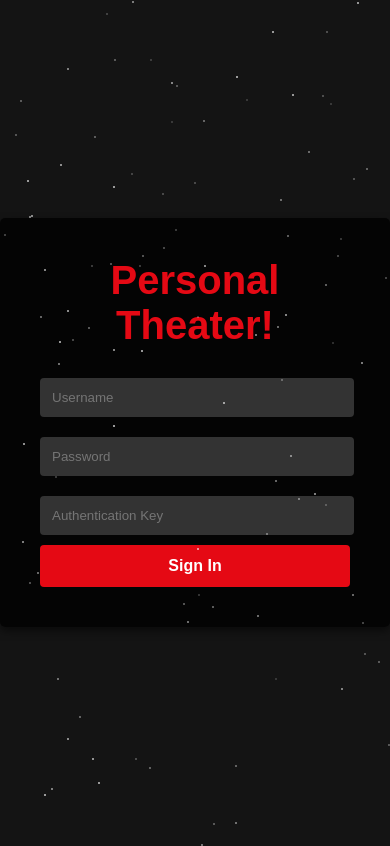
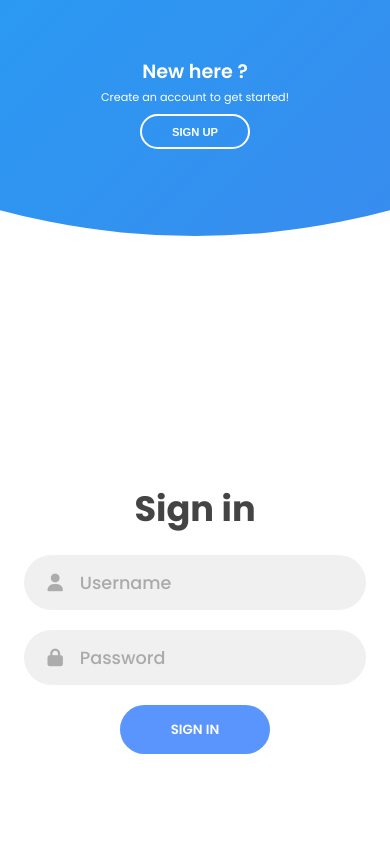
Before and after one commit to MohammadYeaman/MyTheater, a plain HTML site: page index.html in a window 390 px wide. Drawn offline with Linux system fonts and the light colour scheme.

Commit message:
Add files via upload

```diff
--- /dev/null
+++ b/index.css
@@ -0,0 +1,400 @@
+@import url("https://fonts.googleapis.com/css2?family=Poppins:wght@200;300;400;500;600;700;800&display=swap");
+
+* {
+  margin: 0;
+  padding: 0;
+  box-sizing: border-box;
+}
+
+body,
+input {
+  font-family: "Poppins", sans-serif;
+}
+
+.container {
+  position: relative;
+  width: 100%;
+  background-color: #fff;
+  min-height: 100vh;
+  overflow: hidden;
+}
+
+.forms-container {
+  position: absolute;
+  width: 100%;
+  height: 100%;
+  top: 0;
+  left: 0;
+}
+
+.signin-signup {
+  position: absolute;
+  top: 50%;
+  transform: translate(-50%, -50%);
+  left: 75%;
+  width: 50%;
+  transition: 1s 0.7s ease-in-out;
+  display: grid;
+  grid-template-columns: 1fr;
+  z-index: 5;
+}
+
+form {
+  display: flex;
+  align-items: center;
+  justify-content: center;
+  flex-direction: column;
+  padding: 0rem 5rem;
+  transition: all 0.2s 0.7s;
+  overflow: hidden;
+  grid-column: 1 / 2;
+  grid-row: 1 / 2;
+}
+
+form.sign-up-form {
+  opacity: 0;
+  z-index: 1;
+}
+
+form.sign-in-form {
+  z-index: 2;
+}
+
+.title {
+  font-size: 2.2rem;
+  color: #444;
+  margin-bottom: 10px;
+}
+
+.input-field {
+  max-width: 380px;
+  width: 100%;
+  background-color: #f0f0f0;
+  margin: 10px 0;
+  height: 55px;
+  border-radius: 55px;
+  display: grid;
+  grid-template-columns: 15% 85%;
+  padding: 0 0.4rem;
+  position: relative;
+}
+
+.input-field i {
+  text-align: center;
+  line-height: 55px;
+  color: #acacac;
+  transition: 0.5s;
+  font-size: 1.1rem;
+}
+
+.input-field input {
+  background: none;
+  outline: none;
+  border: none;
+  line-height: 1;
+  font-weight: 600;
+  font-size: 1.1rem;
+  color: #333;
+}
+
+.input-field input::placeholder {
+  color: #aaa;
+  font-weight: 500;
+}
+
+.social-text {
+  padding: 0.7rem 0;
+  font-size: 1rem;
+}
+
+.social-media {
+  display: flex;
+  justify-content: center;
+}
+
+.social-icon {
+  height: 46px;
+  width: 46px;
+  display: flex;
+  justify-content: center;
+  align-items: center;
+  margin: 0 0.45rem;
+  color: #333;
+  border-radius: 50%;
+  border: 1px solid #333;
+  text-decoration: none;
+  font-size: 1.1rem;
+  transition: 0.3s;
+}
+
+.social-icon:hover {
+  color: #4481eb;
+  border-color: #4481eb;
+}
+
+.btn {
+  width: 150px;
+  background-color: #5995fd;
+  border: none;
+  outline: none;
+  height: 49px;
+  border-radius: 49px;
+  color: #fff;
+  text-transform: uppercase;
+  font-weight: 600;
+  margin: 10px 0;
+  cursor: pointer;
+  transition: 0.5s;
+}
+
+.btn:hover {
+  background-color: #4d84e2;
+}
+.panels-container {
+  position: absolute;
+  height: 100%;
+  width: 100%;
+  top: 0;
+  left: 0;
+  display: grid;
+  grid-template-columns: repeat(2, 1fr);
+}
+
+.container:before {
+  content: "";
+  position: absolute;
+  height: 2000px;
+  width: 2000px;
+  top: -10%;
+  right: 48%;
+  transform: translateY(-50%);
+  background-image: linear-gradient(-45deg, #4481eb 0%, #04befe 100%);
+  transition: 1.8s ease-in-out;
+  border-radius: 50%;
+  z-index: 6;
+}
+
+.image {
+  width: 100%;
+  transition: transform 1.1s ease-in-out;
+  transition-delay: 0.4s;
+}
+
+.panel {
+  display: flex;
+  flex-direction: column;
+  align-items: flex-end;
+  justify-content: space-around;
+  text-align: center;
+  z-index: 6;
+}
+
+.left-panel {
+  pointer-events: all;
+  padding: 3rem 17% 2rem 12%;
+}
+
+.right-panel {
+  pointer-events: none;
+  padding: 3rem 12% 2rem 17%;
+}
+
+.panel .content {
+  color: #fff;
+  transition: transform 0.9s ease-in-out;
+  transition-delay: 0.6s;
+}
+
+.panel h3 {
+  font-weight: 600;
+  line-height: 1;
+  font-size: 1.5rem;
+}
+
+.panel p {
+  font-size: 0.95rem;
+  padding: 0.7rem 0;
+}
+
+.btn.transparent {
+  margin: 0;
+  background: none;
+  border: 2px solid #fff;
+  width: 130px;
+  height: 41px;
+  font-weight: 600;
+  font-size: 0.8rem;
+}
+
+.right-panel .image,
+.right-panel .content {
+  transform: translateX(800px);
+}
+
+/* ANIMATION */
+
+.container.sign-up-mode:before {
+  transform: translate(100%, -50%);
+  right: 52%;
+}
+
+.container.sign-up-mode .left-panel .image,
+.container.sign-up-mode .left-panel .content {
+  transform: translateX(-800px);
+}
+
+.container.sign-up-mode .signin-signup {
+  left: 25%;
+}
+
+.container.sign-up-mode form.sign-up-form {
+  opacity: 1;
+  z-index: 2;
+}
+
+.container.sign-up-mode form.sign-in-form {
+  opacity: 0;
+  z-index: 1;
+}
+
+.container.sign-up-mode .right-panel .image,
+.container.sign-up-mode .right-panel .content {
+  transform: translateX(0%);
+}
+
+.container.sign-up-mode .left-panel {
+  pointer-events: none;
+}
+
+.container.sign-up-mode .right-panel {
+  pointer-events: all;
+}
+
+@media (max-width: 870px) {
+  .container {
+    min-height: 800px;
+    height: 100vh;
+  }
+  .signin-signup {
+    width: 100%;
+    top: 95%;
+    transform: translate(-50%, -100%);
+    transition: 1s 0.8s ease-in-out;
+  }
+
+  .signin-signup,
+  .container.sign-up-mode .signin-signup {
+    left: 50%;
+  }
+
+  .panels-container {
+    grid-template-columns: 1fr;
+    grid-template-rows: 1fr 2fr 1fr;
+  }
+
+  .panel {
+    flex-direction: row;
+    justify-content: space-around;
+    align-items: center;
+    padding: 2.5rem 8%;
+    grid-column: 1 / 2;
+  }
+
+  .right-panel {
+    grid-row: 3 / 4;
+  }
+
+  .left-panel {
+    grid-row: 1 / 2;
+  }
+
+  .image {
+    width: 200px;
+    transition: transform 0.9s ease-in-out;
+    transition-delay: 0.6s;
+  }
+
+  .panel .content {
+    padding-right: 15%;
+    transition: transform 0.9s ease-in-out;
+    transition-delay: 0.8s;
+  }
+
+  .panel h3 {
+    font-size: 1.2rem;
+  }
+
+  .panel p {
+    font-size: 0.7rem;
+    padding: 0.5rem 0;
+  }
+
+  .btn.transparent {
+    width: 110px;
+    height: 35px;
+    font-size: 0.7rem;
+  }
+
+  .container:before {
+    width: 1500px;
+    height: 1500px;
+    transform: translateX(-50%);
+    left: 30%;
+    bottom: 68%;
+    right: initial;
+    top: initial;
+    transition: 2s ease-in-out;
+  }
+
+  .container.sign-up-mode:before {
+    transform: translate(-50%, 100%);
+    bottom: 32%;
+    right: initial;
+  }
+
+  .container.sign-up-mode .left-panel .image,
+  .container.sign-up-mode .left-panel .content {
+    transform: translateY(-300px);
+  }
+
+  .container.sign-up-mode .right-panel .image,
+  .container.sign-up-mode .right-panel .content {
+    transform: translateY(0px);
+  }
+
+  .right-panel .image,
+  .right-panel .content {
+    transform: translateY(300px);
+  }
+
+  .container.sign-up-mode .signin-signup {
+    top: 5%;
+    transform: translate(-50%, 0);
+  }
+}
+
+@media (max-width: 570px) {
+  form {
+    padding: 0 1.5rem;
+  }
+
+  .image {
+    display: none;
+  }
+  .panel .content {
+    padding: 0.5rem 1rem;
+  }
+  .container {
+    padding: 1.5rem;
+  }
+
+  .container:before {
+    bottom: 72%;
+    left: 50%;
+  }
+
+  .container.sign-up-mode:before {
+    bottom: 28%;
+    left: 50%;
+  }
+}
--- a/index.html
+++ b/index.html
@@ -1,133 +1,78 @@
 <!DOCTYPE html>
 <html lang="en">
-<head>
-    <meta charset="UTF-8">
-    <meta name="viewport" content="width=device-width, initial-scale=1.0, maximum-scale=1.0, user-scalable=no">
-    <title>Movie Theater Login</title>
-    <style>
-        body {
-            font-family: sans-serif;
-            margin: 0;
-            display: flex;
-            justify-content: center;
-            align-items: center;
-            height: 100vh;
-            background-color: #141414; /* Netflix dark background */
-            color: #e1e1e1; /* Netflix text color */
-            overflow: hidden;
-        }
+  <head>
+    <meta charset="UTF-8" />
+    <meta name="viewport" content="width=device-width, initial-scale=1.0" />
+    <script
+      src="https://kit.fontawesome.com/64d58efce2.js"
+      crossorigin="anonymous"
+    ></script>
+    <link rel="stylesheet" href="index.css" />
+    <title>Sign-In or Sign-Up</title>
+  </head>
+  <body>
+    <div class="container">
+      <div class="forms-container">
+        <div class="signin-signup">
+          <form action="#" class="sign-in-form" id="loginForm">
+            <h2 class="title">Sign in</h2>
+            <div class="input-field">
+              <i class="fas fa-user"></i>
+              <input type="text" placeholder="Username" />
+            </div>
+            <div class="input-field">
+              <i class="fas fa-lock"></i>
+              <input type="password" placeholder="Password" id="authKey" />
+            </div>
+            <input type="submit" value="Sign In" class="btn solid" />
+          </form>
+          <form action="#" class="sign-up-form">
+            <h2 class="title">Sign up</h2>
+            <div class="input-field">
+              <i class="fas fa-user"></i>
+              <input type="text" placeholder="Username" />
+            </div>
+            <div class="input-field">
+              <i class="fas fa-envelope"></i>
+              <input type="email" placeholder="Email" />
+            </div>
+            <div class="input-field">
+              <i class="fas fa-lock"></i>
+              <input type="password" placeholder="Password" />
+            </div>
+            <input type="submit" class="btn" value="Sign up" />
+          </form>
+        </div>
+      </div>
 
-        .login-container {
-            background-color: rgba(0, 0, 0, 0.8);
-            padding: 40px;
-            border-radius: 5px;
-            box-shadow: 0 4px 8px rgba(0, 0, 0, 0.5);
-            text-align: center;
-            width: 80%;
-            max-width: 400px;
-        }
-
-        .logo {
-            font-size: 2.5em; /* Larger logo */
-            color: #e50914; /* Netflix red */
-            margin-bottom: 20px;
-            font-weight: bold; /* Bold logo */
-        }
-
-        input[type="text"], input[type="password"] {
-            width: calc(100% - 20px);
-            padding: 12px; /* Larger input padding */
-            margin: 10px 0;
-            border: none;
-            border-radius: 4px;
-            background-color: #333; /* Darker input background */
-            color: #e1e1e1;
-        }
-
-        input[type="submit"] {
-            width: 100%;
-            padding: 12px;
-            background-color: #e50914;
-            color: white;
-            border: none;
-            border-radius: 4px;
-            cursor: pointer;
-            font-weight: bold;
-            font-size: 1em; /* Larger button text */
-        }
-
-        .animation-container {
-            position: absolute;
-            width: 100vw;
-            height: 100vh;
-            pointer-events: none;
-        }
-
-        .star {
-            position: absolute;
-            width: 2px;
-            height: 2px;
-            background: white;
-            border-radius: 50%;
-            animation: twinkle 2s infinite linear;
-        }
-
-        @keyframes twinkle {
-            0%, 100% {
-                opacity: 0.8;
-            }
-            50% {
-                opacity: 0.2;
-            }
-        }
-    </style>
-</head>
-<body>
-
-    <div class="animation-container">
-        <script>
-            function createStars(count) {
-                const container = document.querySelector('.animation-container');
-                for (let i = 0; i < count; i++) {
-                    const star = document.createElement('div');
-                    star.classList.add('star');
-                    star.style.left = `${Math.random() * 100}vw`;
-                    star.style.top = `${Math.random() * 100}vh`;
-                    star.style.animationDelay = `${Math.random() * 2}s`;
-                    container.appendChild(star);
-                }
-            }
-            createStars(100);
-        </script>
+      <div class="panels-container">
+        <div class="panel left-panel">
+          <div class="content">
+            <h3>New here ?</h3>
+            <p>
+              Create an account to get started!
+            </p>
+            <button class="btn transparent" id="sign-up-btn">
+              Sign up
+            </button>
+          </div>
+          <img src="img/log.svg" class="image" alt="" />
+        </div>
+        <div class="panel right-panel">
+          <div class="content">
+            <h3>One of us ?</h3>
+            <p>
+              Sign in to continue from where you left!
+            </p>
+            <button class="btn transparent" id="sign-in-btn">
+              Sign in
+            </button>
+          </div>
+          <img src="img/register.svg" class="image" alt="" />
+        </div>
+      </div>
     </div>
 
-    <div class="login-container">
-        <div class="logo">Personal Theater!</div>
-        <form id="loginForm">
-            <input type="text" id="username" placeholder="Username">
-            <input type="password" id="password" placeholder="Password">
-            <input type="text" id="authKey" placeholder="Authentication Key" required>
-            <input type="submit" value="Sign In">
-        </form>
-    </div>
-
-    <script>
-        document.getElementById('loginForm').addEventListener('submit', function(event) {
-            event.preventDefault(); // Prevent default form submission
-            const authKey = document.getElementById('authKey').value;
-            localStorage.setItem('authKey', authKey);
-            window.location.href = 'main.html';
-            /*const username = document.getElementById('username').value;
-            const password = document.getElementById('password').value;
-            const authKey = document.getElementById('authKey').value;
-            if (username === 'Yeaman' && password === '2025' && authKey === 'md2025') {
-                localStorage.setItem('authKey', authKey); // Store the key
-                window.location.href = 'main.html';
-            } else {
-                alert('Incorrect credentials or key.');
-            }*/
-        });
-    </script>
-
-</body>
+    <script src="index.js"></script>
+  </body>
 </html>
```
Also changed, not shown: auth.js (+18 -2 lines), index.js (added, +19 -0 lines).
